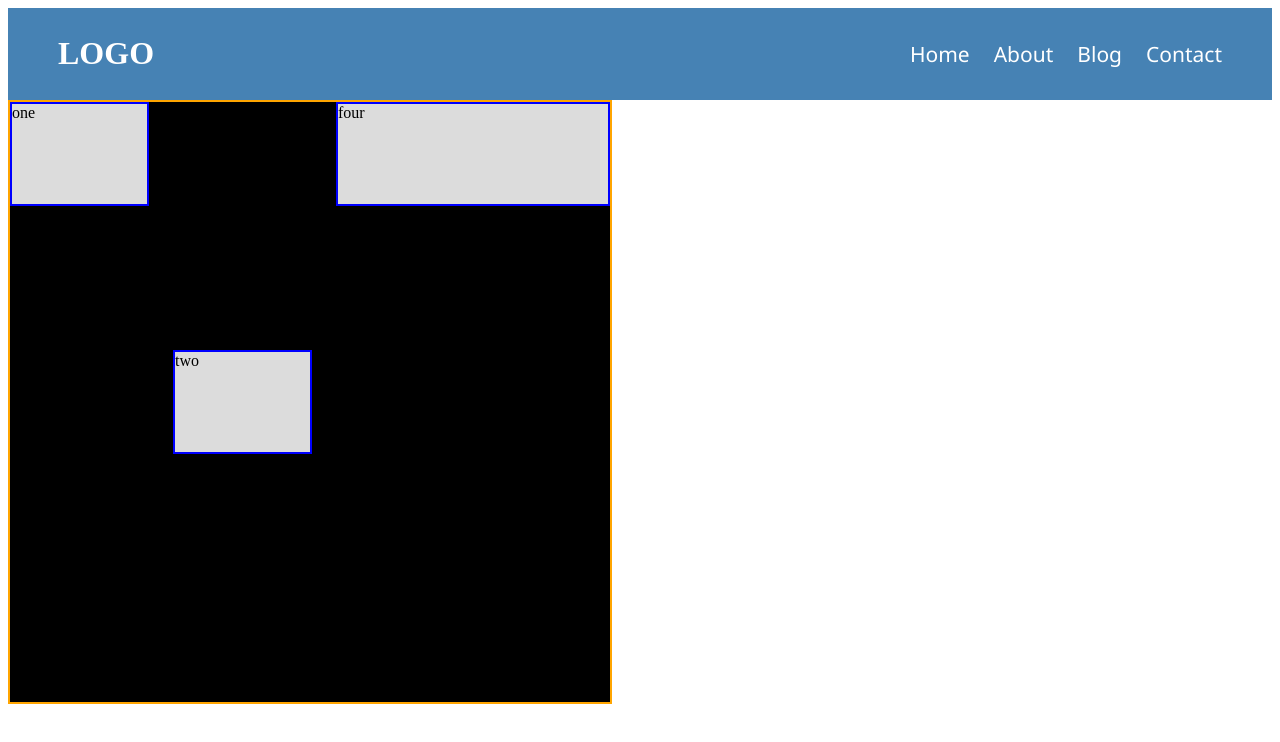
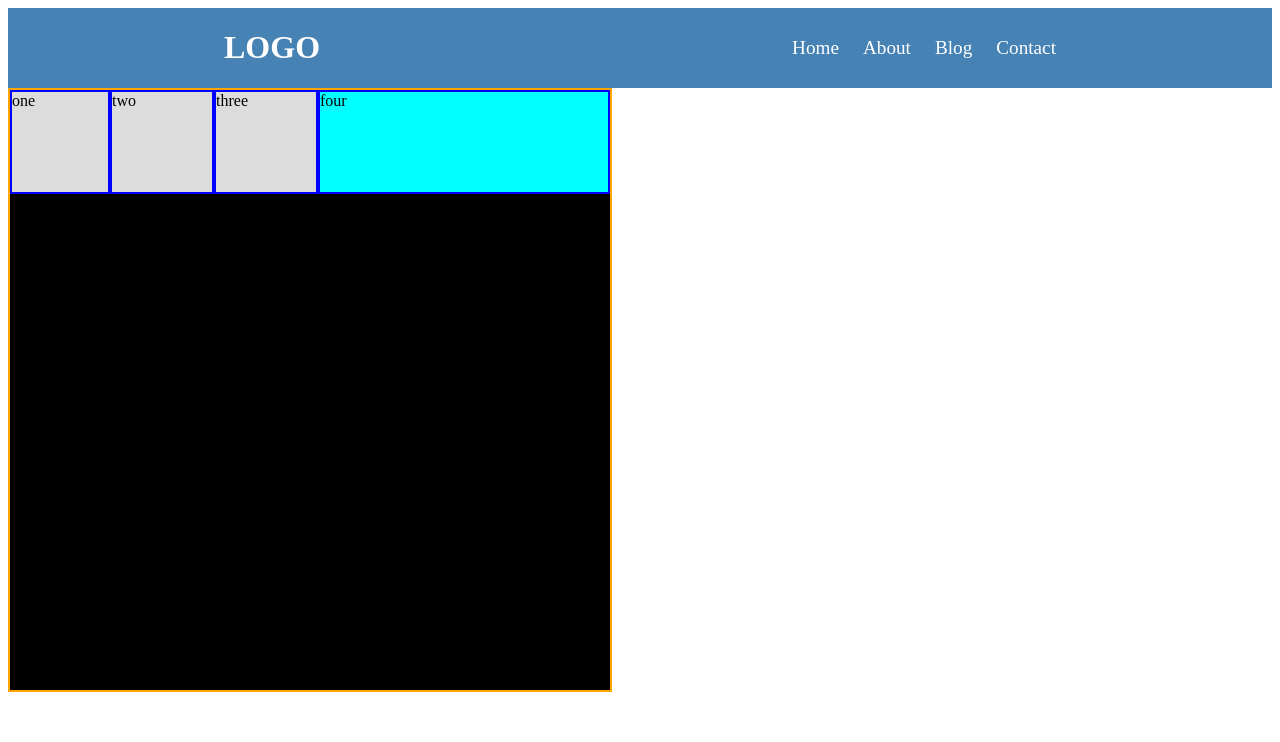
Before and after one commit to 369webforall/CSS, a plain HTML site: page 4.css-flex/index.html in a window 1280 px wide. Drawn offline with Linux system fonts and the light colour scheme.

Commit message:
css basic

```diff
--- a/4.css-flex/index.html
+++ b/4.css-flex/index.html
@@ -22,7 +22,7 @@
     <div class="parent">
         <div class="child child--1">one</div>
         <div class="child child--2">two</div>
-
+        <div class="child child--3">three</div>
         <div class="child child--4">four</div>
     </div>
 
--- a/4.css-flex/style.css
+++ b/4.css-flex/style.css
@@ -3,9 +3,12 @@
     width: 600px;
     height: 600px;
     border: 2px solid orange;
+    display: flex;
 
-    display: flex;
-gap: 24px;
+
+
+
+
 
 }
 
@@ -16,45 +19,32 @@ gap: 24px;
     border: 2px solid blue;
 
 }
-
 .child--1 {
     flex: 1;
-}
-
-.child--2 {
-    flex: 1;
-    align-self: center;
-}
-
-
-
-.child--4 {
-   flex: 2;
-}
-
-.header {
-    display: flex;
-    justify-content: space-between;
-    align-items: center;
-    padding: 6px 50px;
-    background-color: steelblue;
-    color: #fff;
 
 }
 
+.child--4 {
+    background-color: aqua;
+    flex:3;
+}
 
-
+.header{
+    display: flex;
+    justify-content: space-around;
+    align-items: center;
+    background-color: steelblue;
+    color: #fff;
+}
 
 ul {
-    list-style-type: none;
     display: flex;
-    align-items: center;
-    gap:24px;
+    list-style: none;
+    gap: 24px;
 }
 
 a {
-    font-size: 21px;
-    font-family: 'Segoe UI', Tahoma, Geneva, Verdana, sans-serif;
     text-decoration: none;
-    color: #fff;
+    color: inherit;
+    font-size: 1.2rem;
 }
```
Also changed, not shown: 1 other file.
